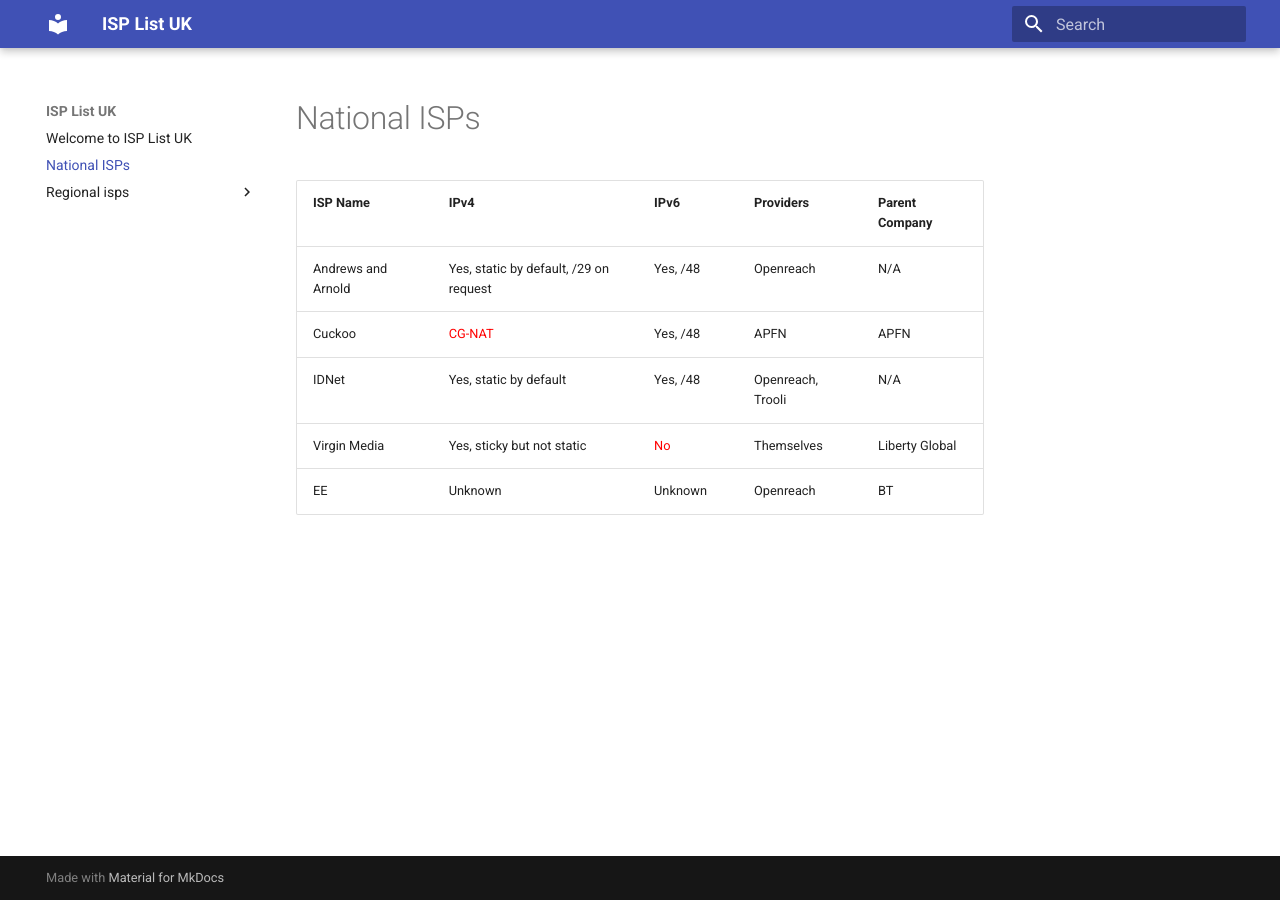
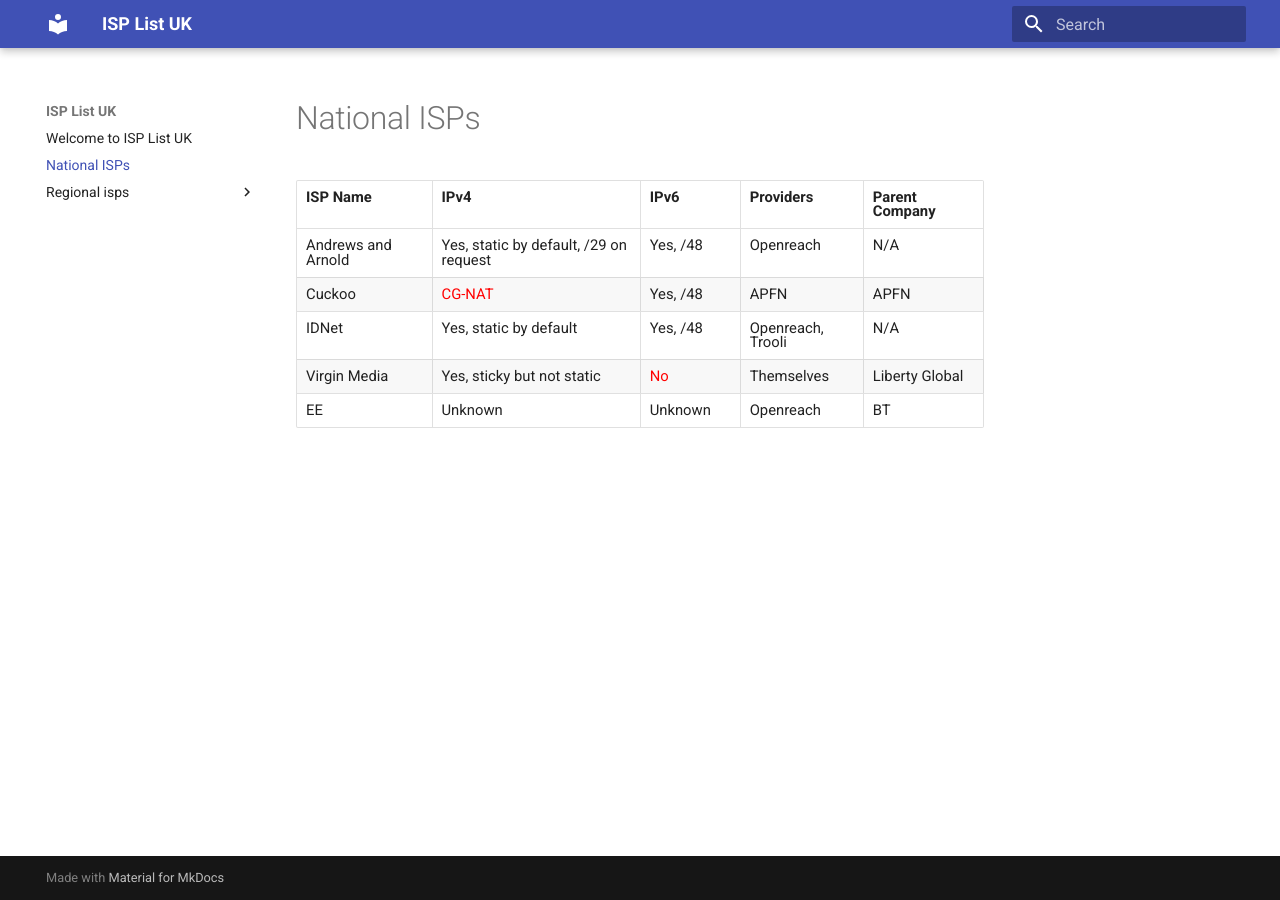
Before and after one commit to gfenn-newbury/isp-list-co-uk, an MkDocs documentation site: the page built from docs/national.md, in a window 1280 px wide. Built offline with MkDocs 1.6.1 and Material for MkDocs 9.7.7, drawn with Linux system fonts in a browser that asks for light colours.

Commit message:
feat: Update introduction page

```diff
--- /dev/null
+++ b/docs/css/tables.css
@@ -0,0 +1,31 @@
+th, td {
+    border: 1px solid var(--md-typeset-table-color);
+    border-spacing: 0;
+    border-bottom: none;
+    border-left: none;
+    border-top: none;
+}
+
+.md-typeset__table {
+    line-height: 1;
+}
+
+.md-typeset__table table:not([class]) {
+    font-size: .74rem;
+    border-right: none;
+}
+
+.md-typeset__table table:not([class]) td,
+.md-typeset__table table:not([class]) th {
+    padding: 9px;
+}
+
+/* light mode alternating table bg colors */
+.md-typeset__table tr:nth-child(2n) {
+    background-color: #f8f8f8;
+}
+
+/* dark mode alternating table bg colors */
+[data-md-color-scheme="slate"] .md-typeset__table tr:nth-child(2n) {
+    background-color: hsla(var(--md-hue),25%,25%,1)
+}
--- a/mkdocs.yml
+++ b/mkdocs.yml
@@ -1,3 +1,9 @@
 site_name: ISP List UK
 theme:
   name: material
+
+markdown_extensions:
+  - tables
+
+extra_css:
+  - css/tables.css
```
Also changed, not shown: docs/index.md (+30 -1 lines).
